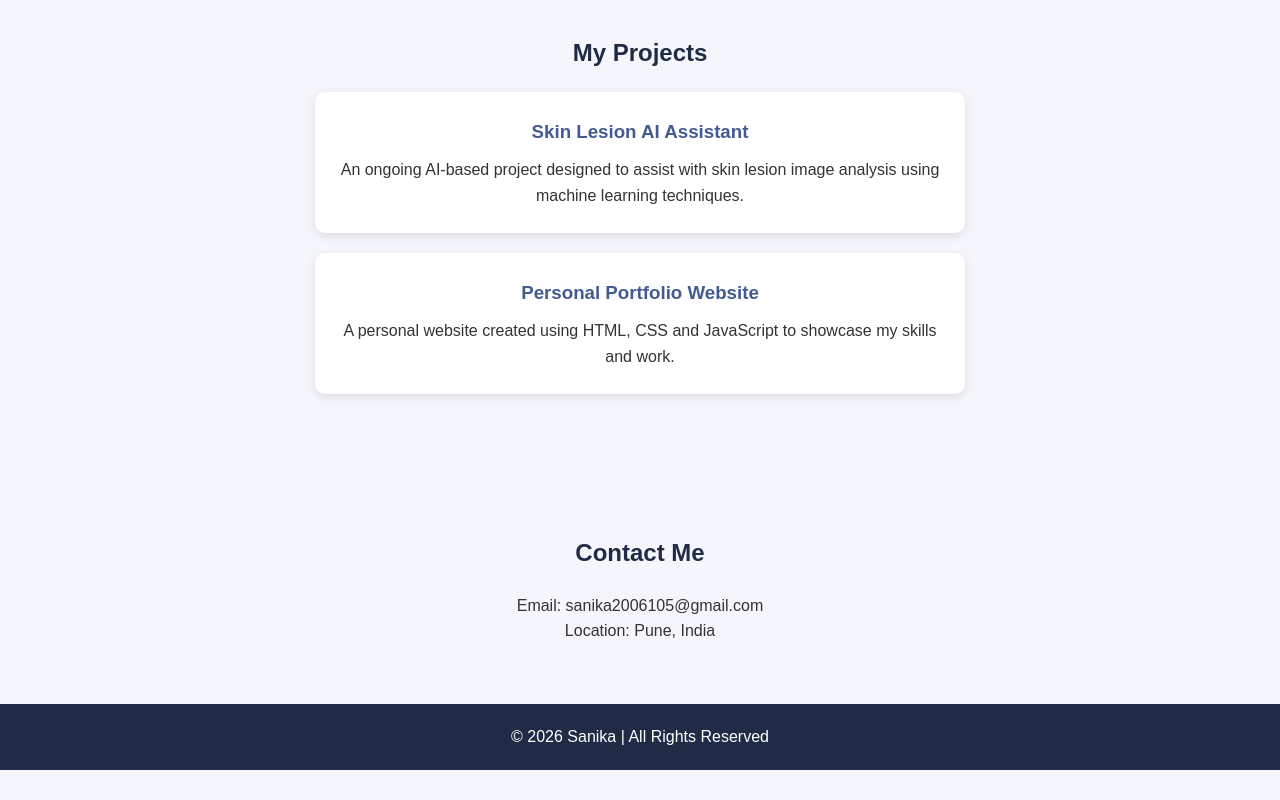
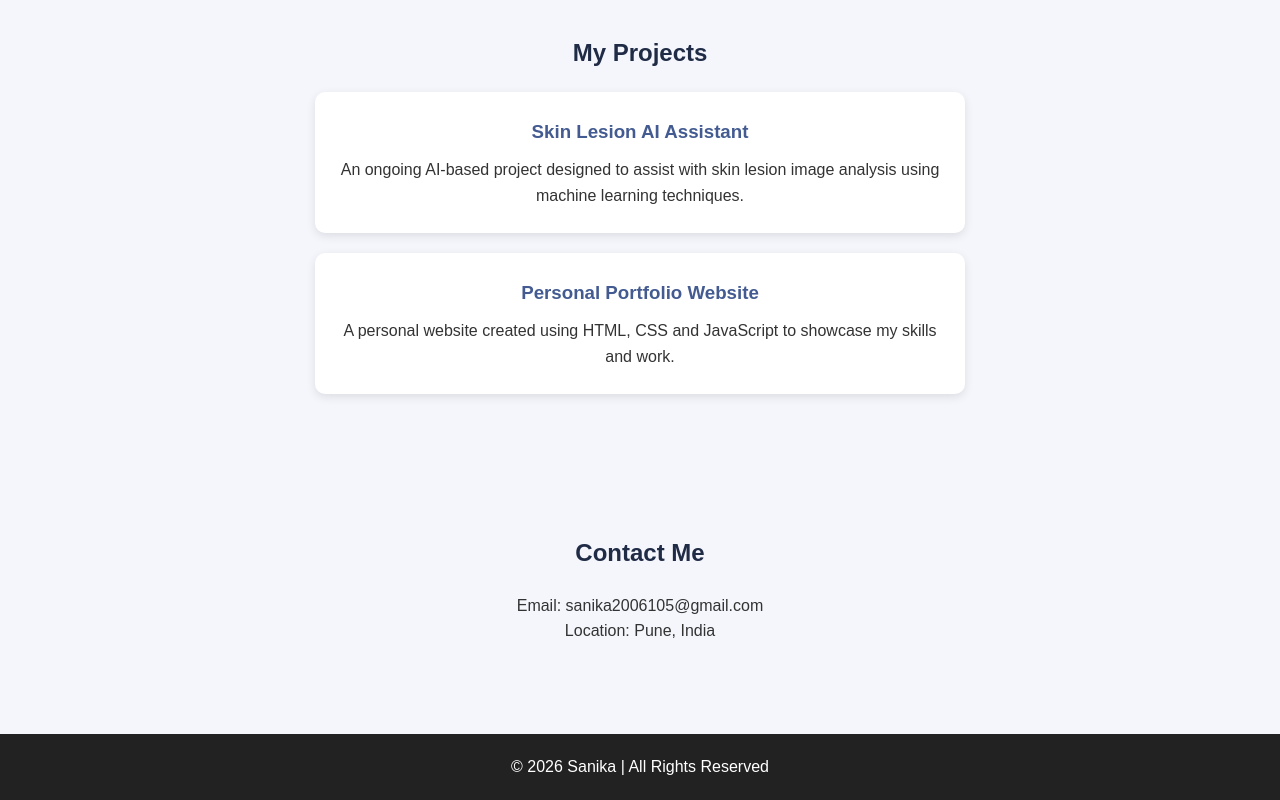
Before and after one commit to Sanika-05-dotcom/-GitHub-practical-test., a plain HTML site: page index.html in a window 1280 px wide. Shown: the part 939-1739 px from the top of the page. Before the commit the page ends 1709 px from the top, so only its background shows below. Drawn offline with Linux system fonts and the light colour scheme.

Commit message:
Add footer to portfolio

```diff
--- a/style.css
+++ b/style.css
@@ -139,3 +139,10 @@ footer {
 .dark-mode .project-card h3 {
     color: #9bbcff;
 }
+footer {
+    background-color: #222;
+    color: white;
+    text-align: center;
+    padding: 20px;
+    margin-top: 30px;
+}
```
